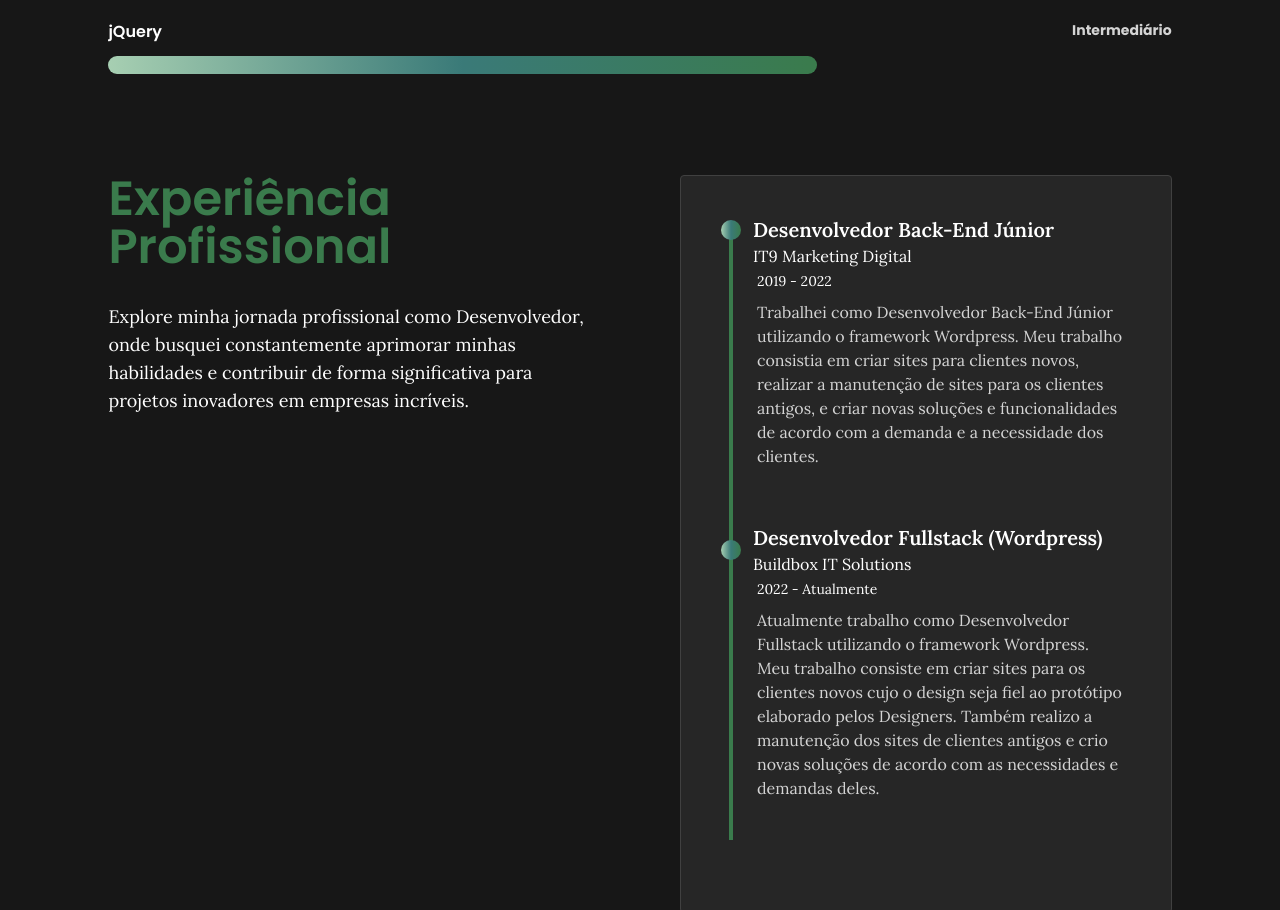
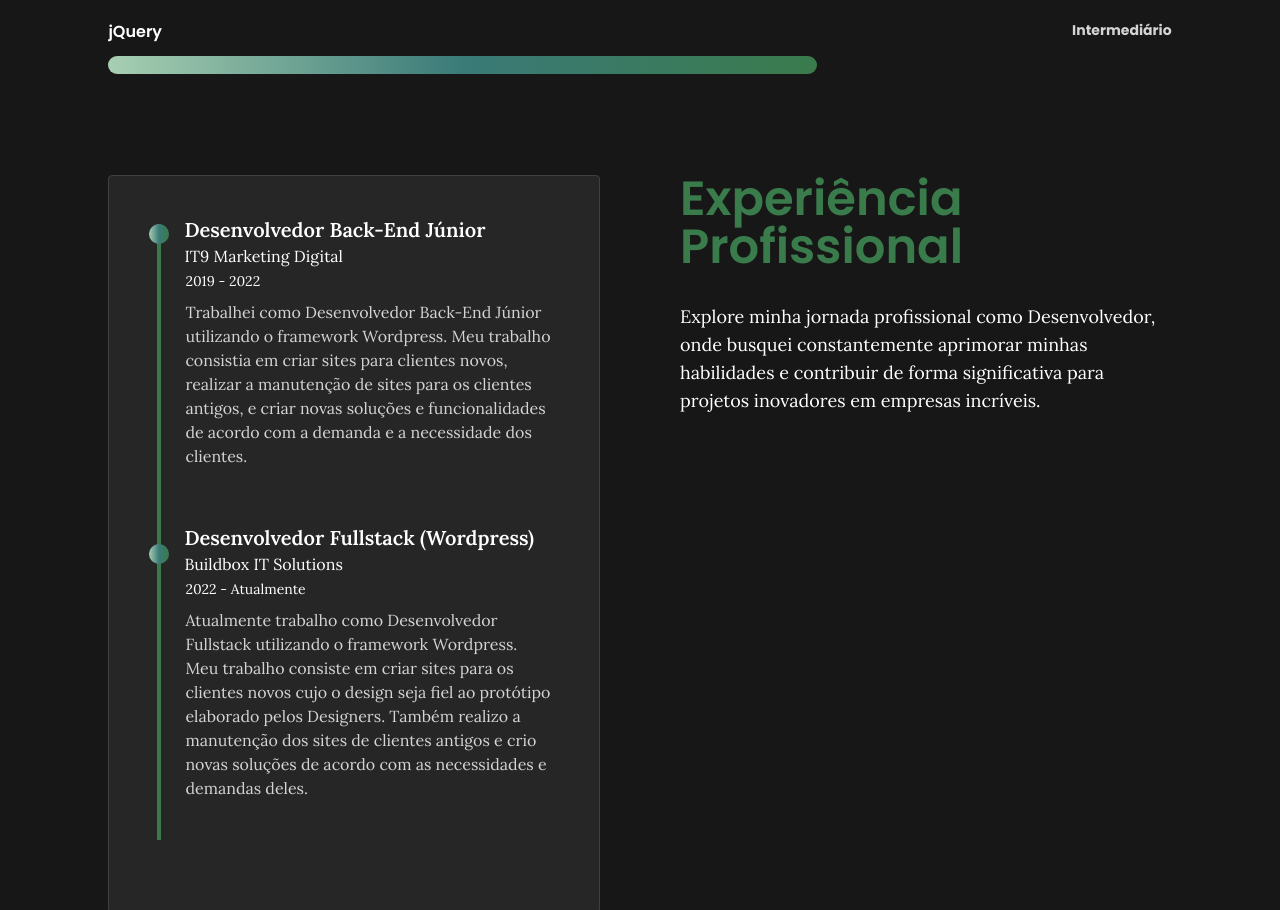
Before and after one commit to thy8000/thunaymoreiradesoares2, a website: page index.html in a window 1280 px wide. Shown: the part 3020-3930 px from the top of the page. Drawn offline with Linux system fonts and the light colour scheme.

Commit message:
💄 Experiência profissional

```diff
--- a/index.html
+++ b/index.html
@@ -417,8 +417,8 @@
 
       <section class="bg-neutral-900">
         <div class="custom-container">
-          <div class="flex gap-20 py-[5%]">
-            <div class="w-1/2 flex flex-col gap-8">
+          <div class="flex lg:flex-row-reverse flex-col gap-20 py-[5%]">
+            <div class="w-full lg:w-1/2 flex flex-col gap-8">
               <h2 class="text-5xl font-poppins font-semibold text-green-500">
                 Experiência Profissional
               </h2>
@@ -431,18 +431,18 @@
               </p>
             </div>
 
-            <div class="w-1/2">
+            <div class="w-full lg:w-1/2">
               <div
                 class="p-12 bg-neutral-800 border border-neutral-700 rounded"
               >
                 <ol class="border-l-4 border-green-500">
                   <li>
-                    <div class="flex-start flex items-center">
+                    <div class="relative flex-start flex items-center">
                       <div
-                        class="-ml-3 -mt-8 mr-3 flex w-5 h-5 items-center justify-center rounded-full bg-gradient-green-500"
+                        class="absolute -left-3 top-0 flex w-5 h-5 rounded-full bg-gradient-green-500"
                       ></div>
 
-                      <div class="flex flex-col gap-2">
+                      <div class="flex flex-col gap-2 pl-[23px]">
                         <h4 class="-mt-2 text-xl font-semibold text-white">
                           Desenvolvedor Back-End Júnior
                         </h4>
@@ -451,6 +451,7 @@
                         </h4>
                       </div>
                     </div>
+
                     <div class="mb-6 ml-6 pb-6">
                       <a href="#!" class="text-sm text-white">2019 - 2022</a>
                       <p class="mb-4 mt-2 text-neutral-300">
@@ -462,12 +463,12 @@
                   </li>
 
                   <li>
-                    <div class="flex-start flex items-center">
+                    <div class="relative flex-start flex items-center">
                       <div
-                        class="-ml-3 -mt-2 mr-3 flex w-5 h-5 items-center justify-center rounded-full bg-gradient-green-500"
+                        class="absolute -left-3 flex w-5 h-5 rounded-full bg-gradient-green-500"
                       ></div>
 
-                      <div class="flex flex-col gap-2">
+                      <div class="flex flex-col gap-2 pl-[23px]">
                         <h4 class="-mt-2 text-xl font-semibold text-white">
                           Desenvolvedor Fullstack (Wordpress)
                         </h4>
```
Also changed, not shown: assets/css/all.css.
